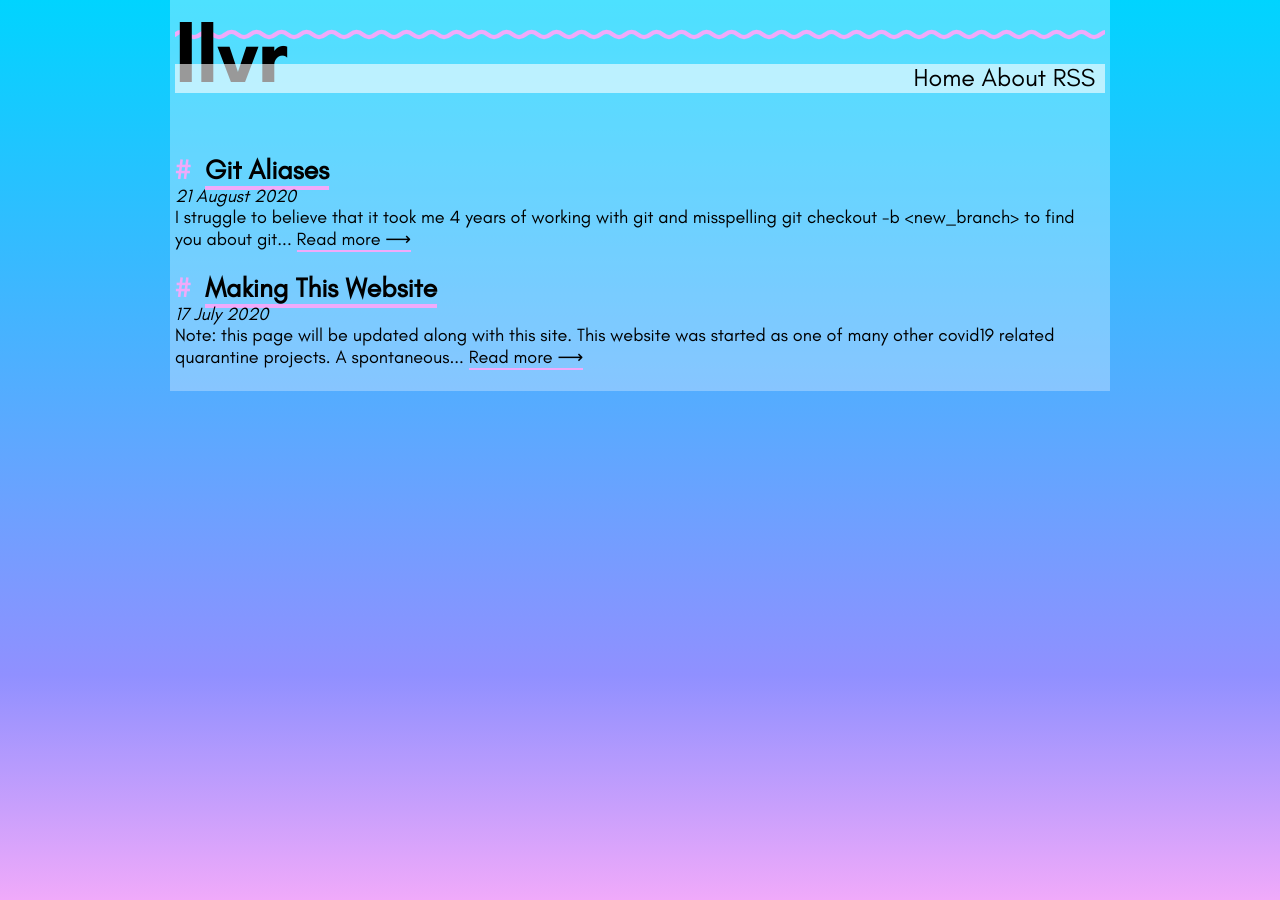
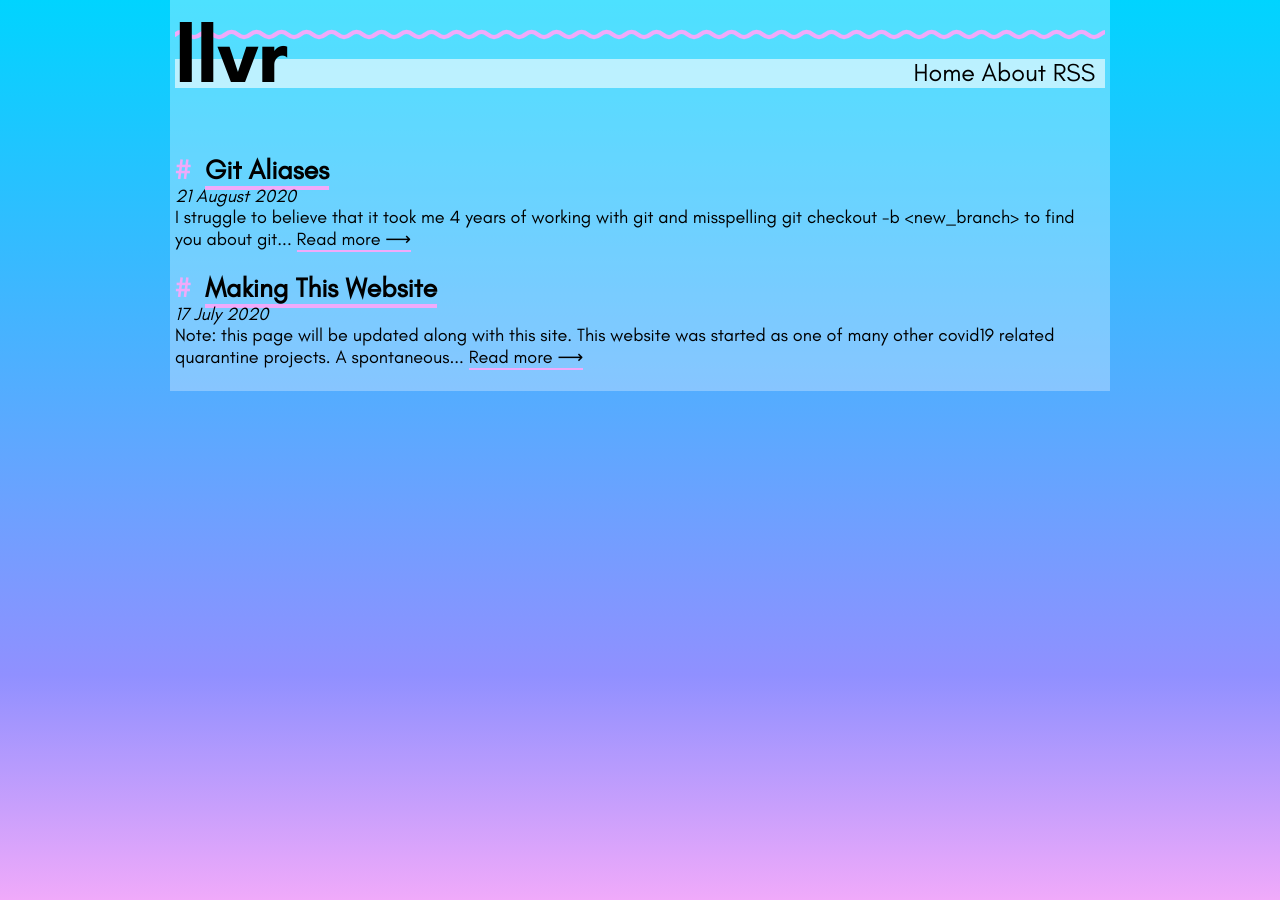
Before and after one commit to 2ar0n/2ar0n.github.io, a Jekyll site: the page built from index.md, in a window 1280 px wide. Built offline with Jekyll 4.4.1, drawn with Linux system fonts in a browser that asks for light colours.

Commit message:
Fixed z-index on navigation bar.

```diff
--- a/_sass/main.scss
+++ b/_sass/main.scss
@@ -37,6 +37,7 @@ header h1 {
     font-family: "glacial_indifferencebold";
     font-size: 80px;
     margin: 0;
+    width: 50px;
 }
 
 nav {
@@ -45,7 +46,8 @@ nav {
     padding-right: 10px;
     font-size: 25px;
     position: relative;
-    bottom: 40px;
+    bottom: 45px;
+    z-index: -1;
 }
 
 header {
```
